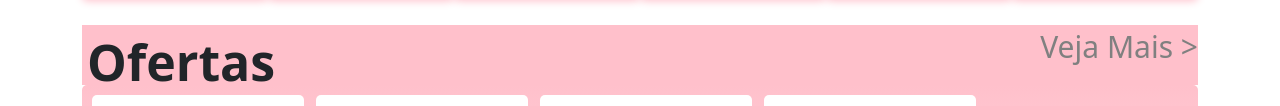
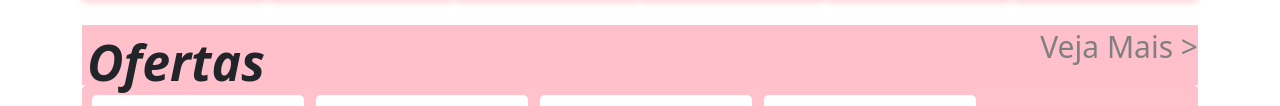
Before and after one commit to jandersn01/projeto-loja, a website built with Vite: page src/index.html in a window 1280 px wide. Shown: the part 846-952 px from the top of the page. Built offline with nearby package versions, Linux system fonts and the light colour scheme; files whose address does not match are found by name.

Commit message:
font ofertas italico

```diff
--- a/src/index.html
+++ b/src/index.html
@@ -133,7 +133,7 @@
 
     <div class="amostra ">
       <div class="cabecalho-ofertas">
-          <div class="ofertas"><p style="font-weight: bolder; font-size: 50px; padding-left: 5px;">Ofertas</p></div>
+          <div class="ofertas"><p style="font-weight: bolder; font-size: 50px; padding-left: 5px; font-style: italic;">Ofertas</p></div>
           <div class="veja-mais"><p style="font-size: 30px; color: gray; margin-top: 20px;">Veja Mais ></p></div>
       </div>
       <div class="minhadiv1 container">
```
